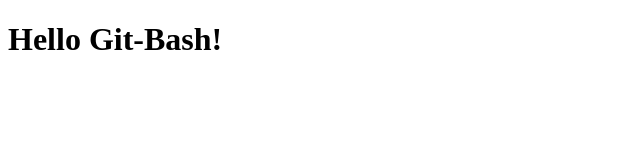
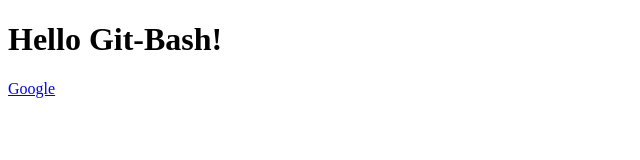
Before and after one commit to VitaliKlm/git-commands-training, a plain HTML site: page index.html in a window 1280 px wide. Shown: the full height of the page, 0-640 px from the left. Drawn offline with Linux system fonts and the light colour scheme.

Commit message:
add hyperlink

```diff
--- a/index.html
+++ b/index.html
@@ -9,6 +9,7 @@
 </head>
 <body>
     <h1>Hello Git-Bash!</h1>
+    <a href="https://www.google.com/">Google</a>
 </body>
 <script src="script.js"></script>
 </html>
--- a/script.js
+++ b/script.js
@@ -1,2 +1,2 @@
 console.log("just try a few commands")
-console.log("bug fixing")
+console.log("develop")
```
